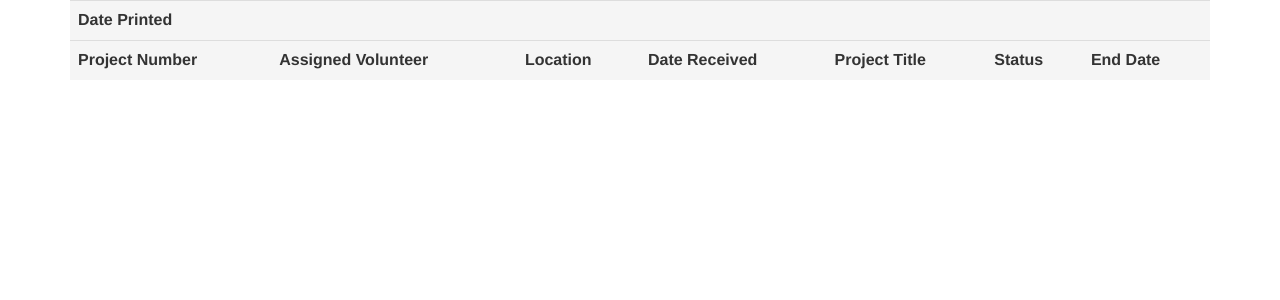
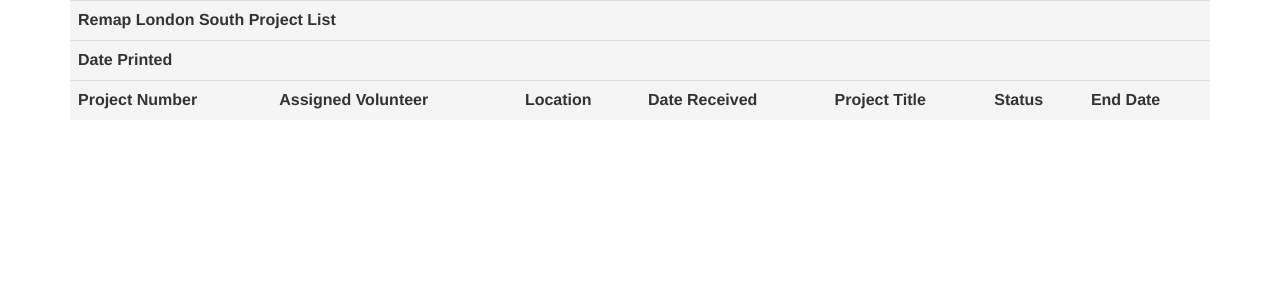
Before and after one commit to MDubul/remap, a Python web app: template app/templates/project-list-pdf.html in a window 1280 px wide. Shown: the top 300 px of the page. Run offline with Jinja, Linux system fonts and the light colour scheme; the template is opened without the code that fills it, so the values that code supplies are empty; some libraries are stand-ins or nearby versions.

Commit message:
adding filter type to project list pdf

```diff
--- a/app/project_pdf.py
+++ b/app/project_pdf.py
@@ -35,7 +35,7 @@
         app = current_app._get_current_object()
         date_now = datetime.utcnow()
         date = date_now.strftime('%d-%b-%Y')
-        template = render_template('project-list-pdf.html', pro_all=pro, date=date)
+        template = render_template('project-list-pdf.html', pro_all=pro, date=date, prefix=prefix)
         thr = Thread(target=make_async_pdf, args=[template, app, prefix])
         thr.start()
 
@@ -57,7 +57,7 @@
 def make_project_list_pdf(selection):
 
     if selection == '1':
-        prefix = 'All-Project'
+        prefix = 'All-Projects'
         pro_all = Project.query.all()
         prepare_pdf_for_list(prefix, pro_all)
 
--- a/app/templates/project-list-pdf.html
+++ b/app/templates/project-list-pdf.html
@@ -9,6 +9,10 @@
 <body>
   <div class="container">
     <table class="table">
+      <tr>
+        <td class=active colspan="5"><b>Remap London South Project List</b></td>
+        <td class=active colspan="2" align="right"><b>{{prefix}}</b></td>
+      </tr>
       <tr>
         <td class=active colspan="2"><b>Date Printed</b></td>
         <td class=active colspan="5" align="right"><b>{{date}}</b></td>
```
